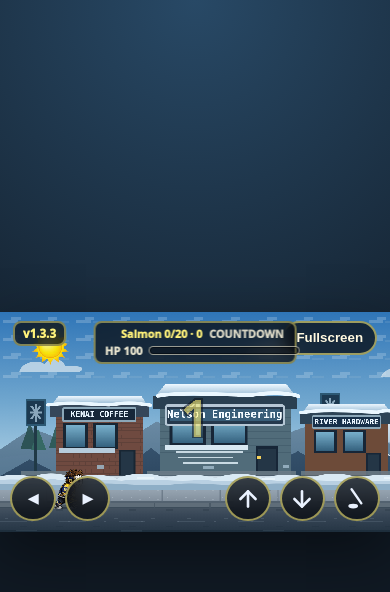
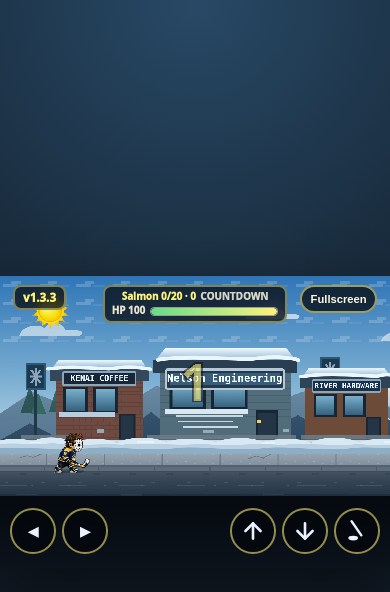
Before and after one commit to jtripppiie/hockey-smash, a website: page index.html in a window 390 px wide. Both pictures are taken after a click on the button "Start". Drawn offline with Linux system fonts and the light colour scheme.

Commit message:
Fix mobile gameplay overlay layout

```diff
--- a/index.html
+++ b/index.html
@@ -174,6 +174,7 @@
         box-shadow: inset 0 0 0 1px rgba(5, 8, 13, 0.58);
       }
       .v2-health__fill {
+        display: block;
         width: 100%;
         height: 100%;
         border-radius: inherit;
@@ -316,8 +317,8 @@
         display: flex;
         justify-content: space-between;
         align-items: end;
-        gap: 1rem;
-        padding: 1rem;
+        gap: 0.75rem;
+        padding: 0.75rem;
         pointer-events: none;
       }
       .dev-game-frame:not(.is-playing) .v2-controls {
@@ -325,14 +326,14 @@
       }
       .v2-control-group {
         display: flex;
-        gap: 0.55rem;
+        gap: 0.4rem;
         pointer-events: auto;
       }
       .v2-control {
-        min-width: 3.6rem;
-        min-height: 3.6rem;
-        width: 3.6rem;
-        height: 3.6rem;
+        min-width: 3rem;
+        min-height: 3rem;
+        width: 3rem;
+        height: 3rem;
         display: grid;
         place-items: center;
         padding: 0;
@@ -349,8 +350,8 @@
       }
       .v2-control--stick {
         /* Same circle size as the others so the action cluster reads as a set. */
-        min-width: 3.6rem;
-        width: 3.6rem;
+        min-width: 3rem;
+        width: 3rem;
       }
       .v2-control.is-pressed {
         transform: translateY(2px) scale(0.98);
@@ -432,15 +433,31 @@
         .v2-hud {
           top: max(0.55rem, env(safe-area-inset-top));
         }
+        .v2-fullscreen {
+          padding: 0.38rem 0.54rem;
+          font-size: 0.7rem;
+        }
         .v2-hud {
-          max-width: 52vw;
-          font-size: 0.68rem;
+          width: min(11.5rem, calc(100vw - 12.8rem));
+          max-width: calc(100vw - 12.8rem);
+          padding: 0.3rem 0.42rem;
+          font-size: 0.62rem;
         }
         .v2-hud__stack {
-          min-width: min(14.5rem, 50vw);
+          width: 100%;
+          min-width: 0;
+          gap: 0.28rem;
+        }
+        .v2-hud__row {
+          gap: 0.28rem;
+        }
+        .v2-hud__phase {
+          max-width: 5rem;
         }
         .v2-health {
-          grid-template-columns: auto minmax(5.5rem, 1fr);
+          grid-template-columns: auto minmax(3.8rem, 1fr);
+          gap: 0.28rem;
+          font-size: 0.62rem;
         }
         .v2-splash {
           overflow: auto;
@@ -459,6 +476,29 @@
           min-height: 2.85rem;
           width: 2.85rem;
           height: 2.85rem;
+        }
+      }
+      @media (max-width: 850px) and (orientation: portrait) {
+        .dev-game-frame.is-playing {
+          display: flex;
+          flex-direction: column;
+          justify-content: center;
+          background: #101923;
+        }
+        .dev-game-frame.is-playing canvas {
+          flex: 0 0 auto;
+          width: 100vw;
+          height: auto;
+          aspect-ratio: 16 / 9;
+        }
+        .dev-game-frame.is-playing .v2-controls {
+          position: relative;
+          inset: auto;
+          width: 100%;
+          flex: 0 0 auto;
+          align-items: center;
+          padding: 0.8rem 0.65rem max(0.85rem, env(safe-area-inset-bottom));
+          background: linear-gradient(180deg, rgba(5, 8, 13, 0.9), rgba(10, 18, 27, 0.98));
         }
       }
       @media (max-width: 850px) and (orientation: portrait) {
```
